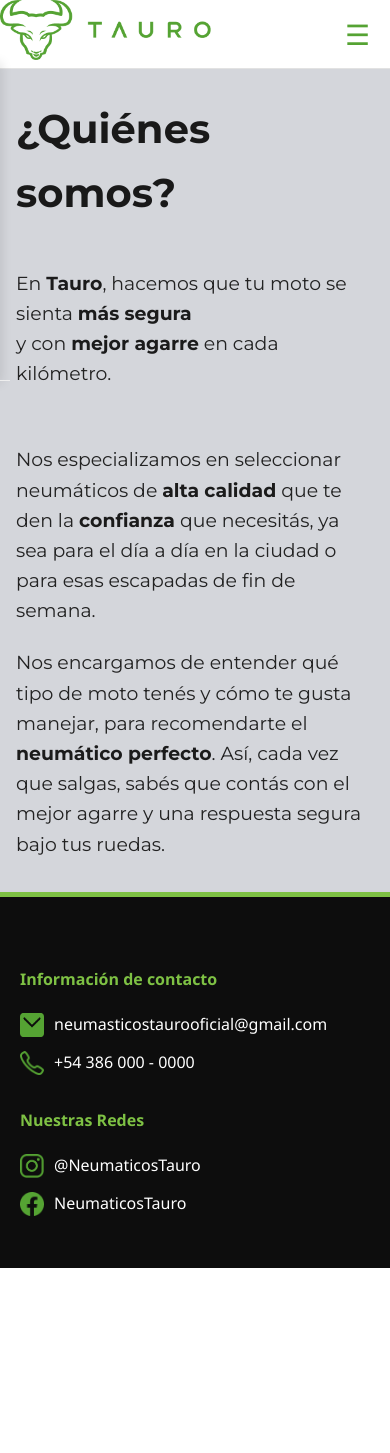
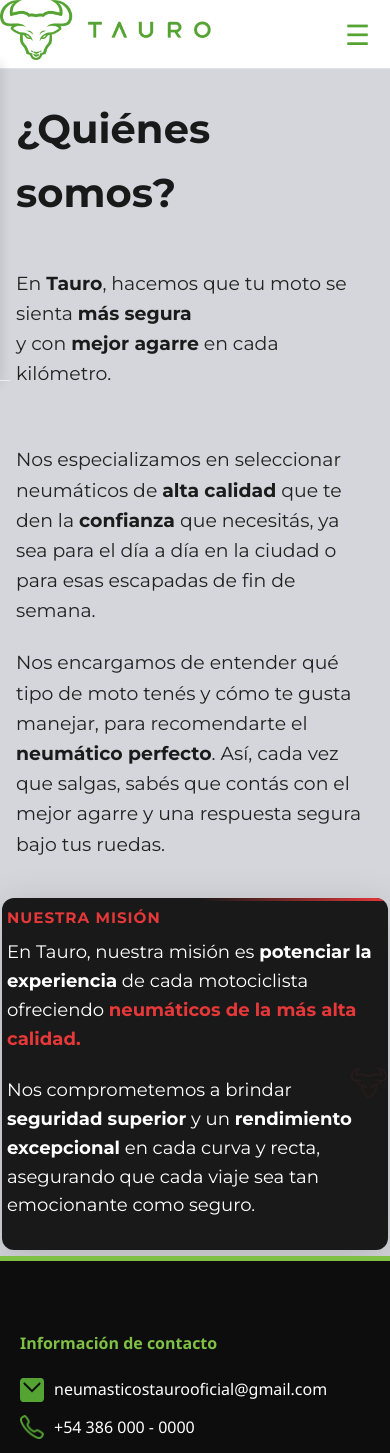
Before and after one commit to Mauro3jo/Tauro, a React (Vite) app in the folder Tauro/: page /sobre-nosotros in a window 390 px wide. Shown: the top 1453 px of the page. Before the commit the page ends 1268 px from the top, so only its background shows below. Built offline with nearby package versions, Linux system fonts and the light colour scheme; the HTML template or start-up script is replaced by a standard one.

Commit message:
COMPONENTE MISION JSX Y CSS

```diff
--- a/Tauro/src/components/SobreNosotros/Mision.css
+++ b/Tauro/src/components/SobreNosotros/Mision.css
@@ -0,0 +1,174 @@
+.mision-section {
+  width: 100vw;
+  min-width: 320px;
+  background: #D4D6DB;
+  display: flex;
+  justify-content: center;
+  align-items: center;
+  padding: 48px 0 24px 0;
+}
+
+.mision-card {
+  position: relative;
+  width: 99vw;
+  max-width: 1500px;
+  min-width: 300px;
+  background: #191919;
+  border-radius: 60px;
+  overflow: hidden;
+  display: flex;
+  align-items: stretch;
+  box-shadow: 0 8px 40px 0 rgba(0,0,0,0.16);
+  min-height: 520px;
+}
+
+.mision-card-content {
+  position: relative;
+  z-index: 2;
+  flex: 1 1 0%;
+  padding: 54px 420px 54px 64px;
+  color: #fff;
+  font-family: 'Montserrat', Arial, Helvetica, sans-serif;
+  display: flex;
+  flex-direction: column;
+  justify-content: center;
+  word-break: break-word;
+}
+
+.mision-card-content h3 {
+  color: #E63839;
+  font-size: 2rem;
+  margin-bottom: 38px;
+  font-family: inherit;
+  font-weight: 700;
+  letter-spacing: 1px;
+}
+
+.mision-card-content b {
+  font-weight: 700;
+}
+
+.mision-card-content .destacado {
+  color: #E63839;
+  font-weight: 600;
+}
+
+.mision-card-content p {
+  font-size: 1.13rem;
+  color: #fff;
+  margin-bottom: 22px;
+  line-height: 1.6;
+}
+
+.toro-mision {
+  position: absolute;
+  right: 56px;
+  top: 35%;
+  transform: translateY(-20%);
+  width: 325px;
+  height: auto;
+  z-index: 1;
+  opacity: 0.40;
+  filter: brightness(0) saturate(100%) sepia(100%) hue-rotate(-10deg) drop-shadow(0 0 0 #E63839) brightness(2.5);
+  pointer-events: none;
+  user-select: none;
+}
+
+.degradado-rojo {
+  content: "";
+  position: absolute;
+  right: 0; top: 0;
+  width: 68%;
+  height: 12px;
+  background: linear-gradient(to left, #E63839 0%, #191919 70%);
+  z-index: 3;
+  opacity: 1;
+  border-top-right-radius: 60px;
+}
+
+/* TABLET GRANDE */
+@media (max-width: 1200px) {
+  .mision-card {
+    max-width: 98vw;
+    min-height: 390px;
+    border-radius: 38px;
+  }
+  .mision-card-content {
+    padding: 32px 200px 32px 18px;
+    font-size: 0.98rem;
+  }
+  .mision-card-content h3 {
+    font-size: 1.2rem;
+    margin-bottom: 18px;
+  }
+  .toro-mision {
+    width: 130px;
+    right: 8px;
+    top: 39%;
+    opacity: 0.37;
+  }
+  .degradado-rojo {
+    height: 8px;
+    border-top-right-radius: 38px;
+  }
+}
+
+/* TABLET Y NOTEBOOK PEQUEÑO */
+@media (max-width: 900px) {
+  .mision-card {
+    max-width: 99vw;
+    min-height: 240px;
+    border-radius: 24px;
+  }
+  .mision-card-content {
+    padding: 16px 80px 16px 10px;
+    font-size: 0.92rem;
+  }
+  .mision-card-content h3 {
+    font-size: 1rem;
+    margin-bottom: 10px;
+  }
+  .toro-mision {
+    width: 75px;
+    right: 3px;
+    top: 46%;
+    opacity: 0.33;
+  }
+  .degradado-rojo {
+    height: 5px;
+    border-top-right-radius: 24px;
+  }
+}
+
+/* MOBILE */
+@media (max-width: 700px) {
+  .mision-section {
+    padding: 6px 0 6px 0;
+  }
+  .mision-card {
+    width: 99vw;
+    min-width: 0;
+    max-width: 99vw;
+    min-height: 90px;
+    border-radius: 12px;
+  }
+  .mision-card-content {
+    padding: 8px 9px 8px 5px;
+    font-size: 0.79rem;
+  }
+  .mision-card-content h3 {
+    font-size: 0.95rem;
+    margin-bottom: 8px;
+  }
+  .toro-mision {
+    width: 36px;
+    right: 1px;
+    top: 50%;
+    opacity: 0.19;
+  }
+  .degradado-rojo {
+    height: 3px;
+    width: 70%;
+    border-top-right-radius: 12px;
+  }
+}
--- a/Tauro/src/components/SobreNosotros/Mision.jsx
+++ b/Tauro/src/components/SobreNosotros/Mision.jsx
@@ -1,7 +1,24 @@
+import './Mision.css';
+import toroRojo from '../../assets/ToroRojo.png';
+
 function Mision() {
   return (
-    <section className="mision">
-      {/* Contenido de Nuestra Misión */}
+    <section className="mision-section">
+      <div className="mision-card">
+        <div className="mision-card-content">
+          <h3>NUESTRA MISIÓN</h3>
+          <p>
+            En Tauro, nuestra misión es <b>potenciar la experiencia</b> de cada motociclista
+            ofreciendo <span className="destacado">neumáticos de la más alta calidad.</span>
+          </p>
+          <p>
+            Nos comprometemos a brindar <b>seguridad superior</b> y un <b>rendimiento excepcional</b> en cada curva y recta,
+            asegurando que cada viaje sea tan emocionante como seguro.
+          </p>
+        </div>
+        <img src={toroRojo} alt="Toro Tauro" className="toro-mision" draggable="false" />
+        <div className="degradado-rojo"></div>
+      </div>
     </section>
   );
 }
```
Also changed, not shown: Tauro/src/assets/ToroRojo.png (added).
